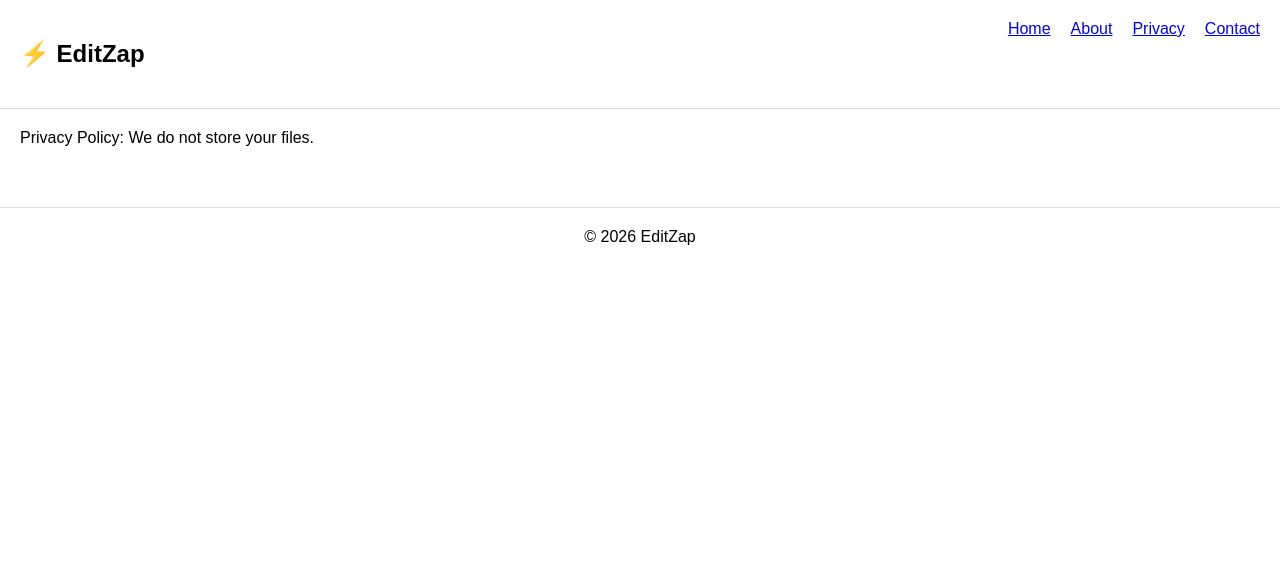
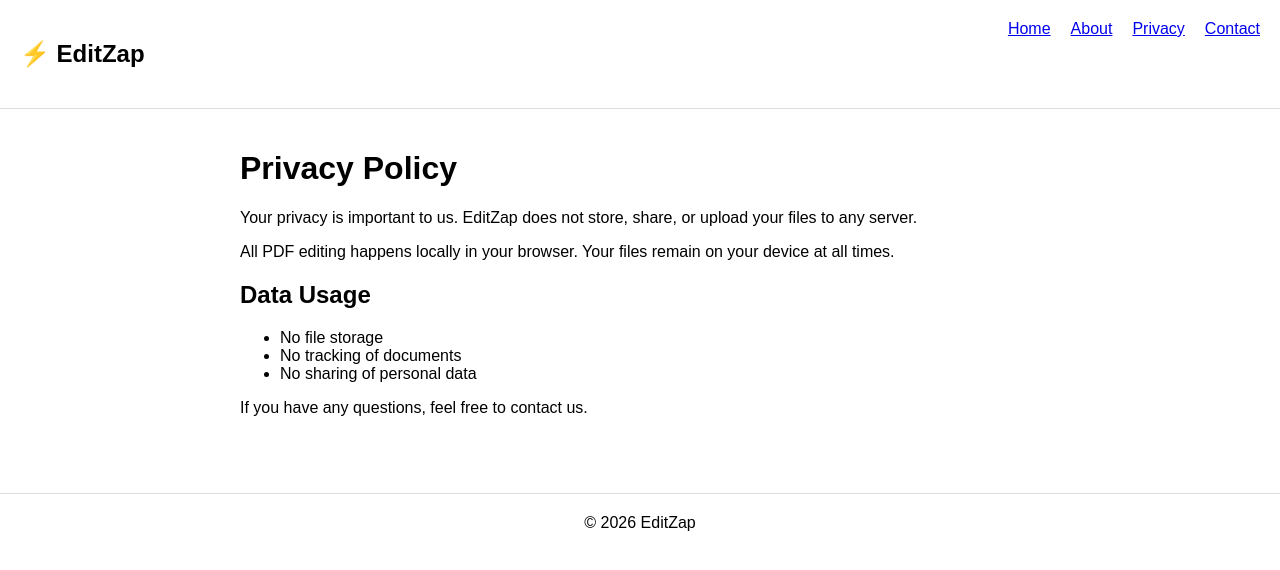
Before and after one commit to editzap/editzap, a Next.js app: page /privacy in a window 1280 px wide. Shown: the top 570 px of the page. Built offline with nearby package versions, Linux system fonts and the light colour scheme.

Commit message:
added content for adsense

```diff
--- a/app/privacy/page.tsx
+++ b/app/privacy/page.tsx
@@ -1,3 +1,28 @@
-export default function Page() {
-  return <div style={{padding:20}}>Privacy Policy: We do not store your files.</div>;
+export default function Privacy() {
+  return (
+    <div style={{ maxWidth: 800, margin: "auto", padding: 20 }}>
+      <h1>Privacy Policy</h1>
+
+      <p>
+        Your privacy is important to us. EditZap does not store, share, or upload
+        your files to any server.
+      </p>
+
+      <p>
+        All PDF editing happens locally in your browser. Your files remain on
+        your device at all times.
+      </p>
+
+      <h2>Data Usage</h2>
+      <ul>
+        <li>No file storage</li>
+        <li>No tracking of documents</li>
+        <li>No sharing of personal data</li>
+      </ul>
+
+      <p>
+        If you have any questions, feel free to contact us.
+      </p>
+    </div>
+  );
 }
```
